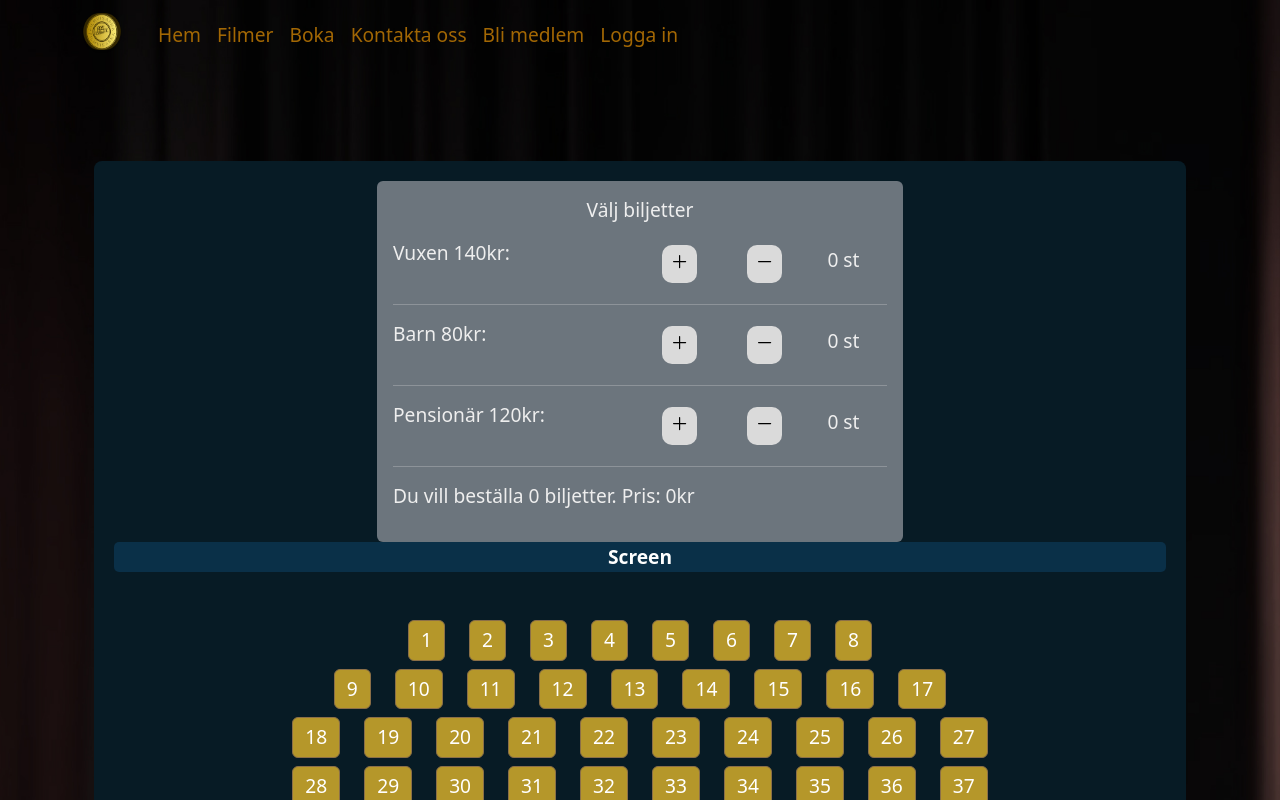
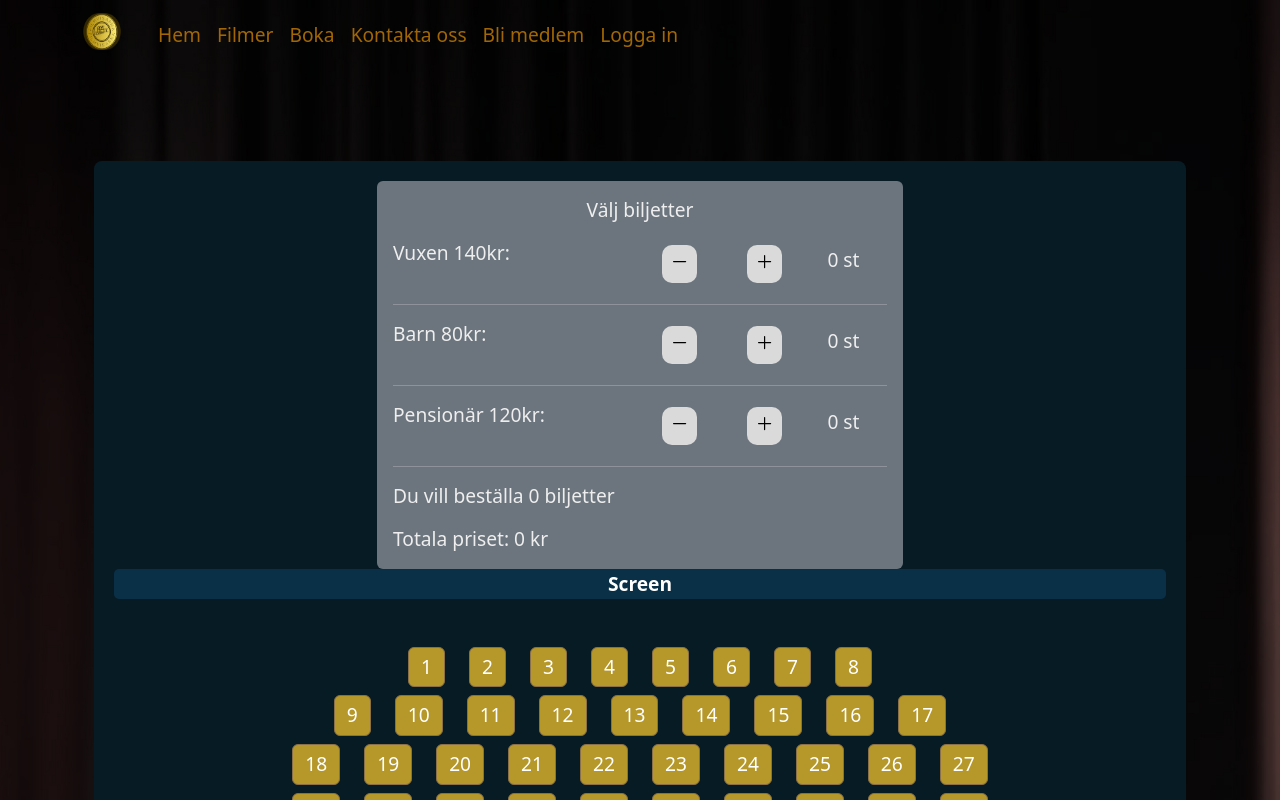
Before and after one commit to ELHabibA/Filmvisarna, a React (Vite) app in the folder frontend/: page /boka in a window 1280 px wide. Shown: the top 800 px of the page. Built offline with nearby package versions, Linux system fonts and the light colour scheme.

Commit message:
bugfixes from sprintReview

```diff
--- a/frontend/src/components/ChooseAge.jsx
+++ b/frontend/src/components/ChooseAge.jsx
@@ -54,7 +54,8 @@ function ChooseAge({ onSumChange }) {
                 <hr />
                 <Row><Col>Pensionär 120kr:</Col><Col><CounterButton onUpdate={updateRetiredValue} max={sum}/></Col></Row>
                 <hr />
-                <p>Du vill beställa {adults + kids + retired} biljetter. Pris: {price}kr</p>
+                <p>Du vill beställa {adults + kids + retired} biljetter</p>
+                Totala priset: {price.toLocaleString('sv-SE')} kr
             </Container>
 
         </>
--- a/frontend/src/components/CounterButton.jsx
+++ b/frontend/src/components/CounterButton.jsx
@@ -26,8 +26,9 @@ function CounterButton({onUpdate}) {
     return (
         <>
 
-            <button className="counterButton" onClick={addPerson}><HiPlus /></button>
-            <button className="counterButton" onClick={removePerson}><HiMinus /></button> {count} st
+
+            <button className="counterButton" onClick={removePerson}><HiMinus /></button>
+            <button className="counterButton" onClick={addPerson}><HiPlus /></button> {count} st
 
        </>
     );
```
